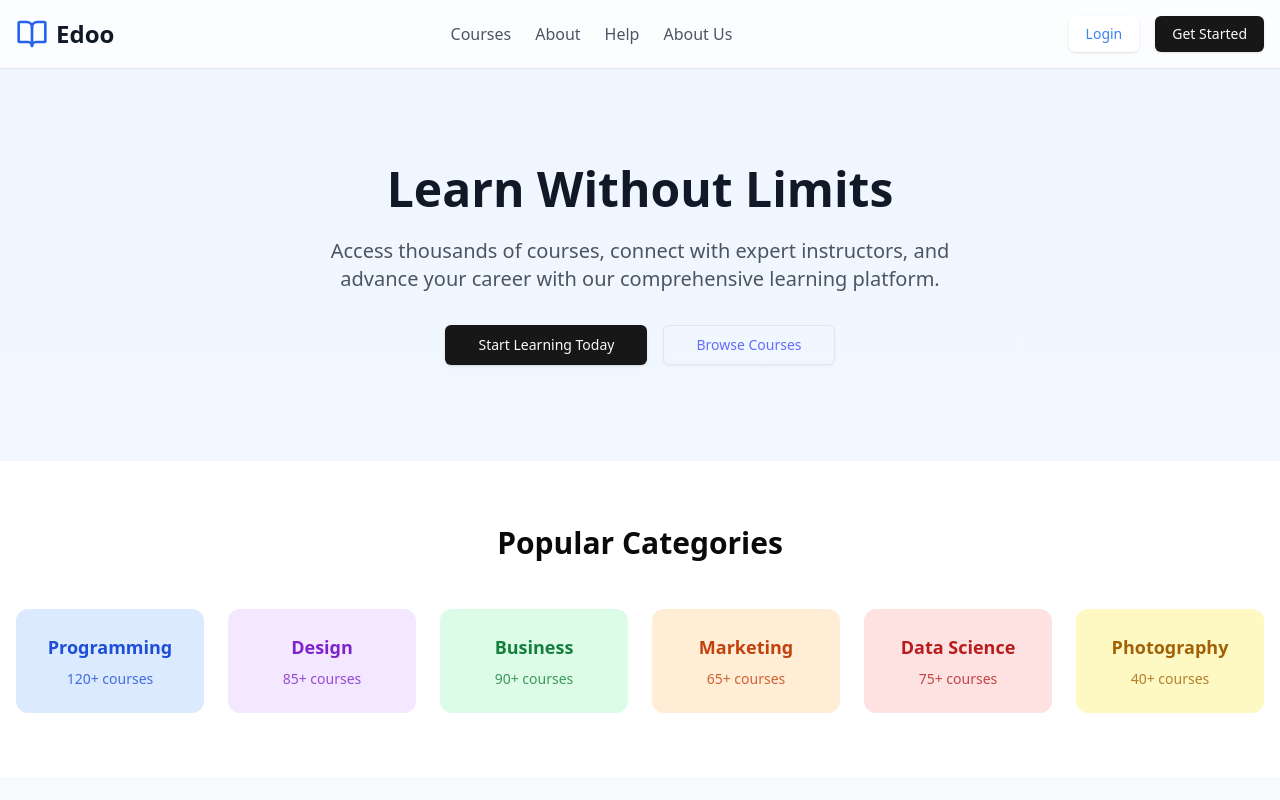
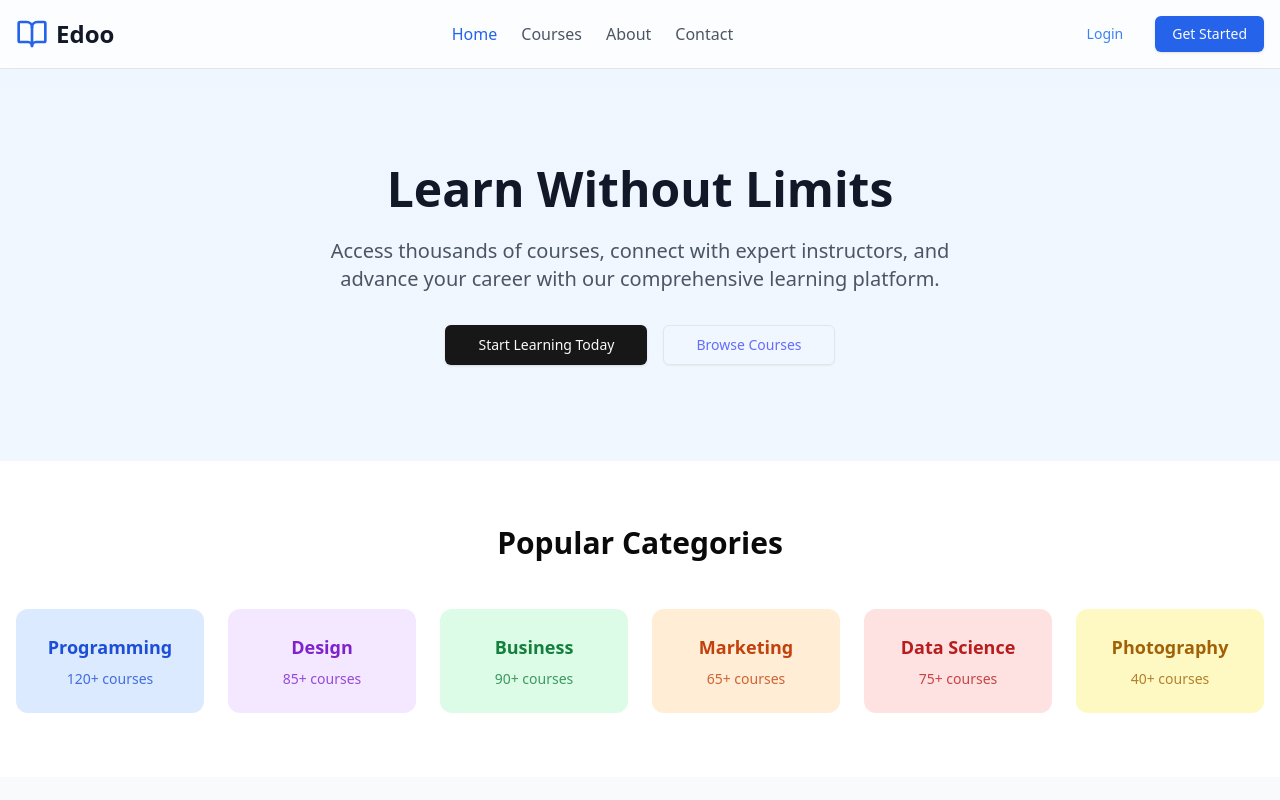
Before and after one commit to syndisc/WCHL, a React (Vite) app in the folder src/template_frontend/: page / in a window 1280 px wide. Shown: the top 800 px of the page. Built offline with nearby package versions, Linux system fonts and the light colour scheme; what @dfinity/agent would draw is missing.

Commit message:
add navbar component

```diff
--- /dev/null
+++ b/src/template_frontend/src/components/navbar.jsx
@@ -0,0 +1,66 @@
+import * as React from "react";
+import { BookOpen } from "lucide-react";
+import { Link } from "react-router-dom";
+import { cn } from "@/lib/utils";
+import { Button } from "@/components/ui/button";
+
+const Navbar = React.forwardRef(({ className, activePath = "", ...props }, ref) => {
+  const navLinks = [
+    { to: "/", label: "Home", exact: true },
+    { to: "/courses-guest", label: "Courses" },
+    { to: "/about", label: "About" },
+    // { to: "/help/:slug", label: "Help" },
+    { to: "/contact", label: "Contact" },
+  ];
+
+  return (
+    <header ref={ref} className={cn(className)} {...props}>
+      <div className="container mx-auto px-4 py-4 flex items-center justify-between">
+        <Link to="/" className="flex items-center space-x-2">
+          <BookOpen className="h-8 w-8 text-blue-600" />
+          <span className="text-2xl font-bold text-gray-900">Edoo</span>
+        </Link>
+
+        <nav className="hidden md:flex items-center space-x-6">
+          {navLinks.map((link) => {
+            const isActive = link.exact
+              ? activePath === link.to
+              : activePath.startsWith(link.to);
+            return (
+              <Link
+                key={link.to}
+                to={link.to}
+                className={cn(
+                  "transition-colors",
+                  isActive
+                    ? "text-blue-600 font-medium"
+                    : "text-gray-600 hover:text-blue-600"
+                )}
+              >
+                {link.label}
+              </Link>
+            );
+          })}
+        </nav>
+
+        <div className="flex items-center space-x-4">
+          <Link to="/auth/login">
+            <Button
+              variant="ghost"
+              className="bg-white/0 text-blue-500 border-none hover:text-blue-500 hover:bg-gray-100 active:bg-gray-200 focus:outline-none focus:ring-0"
+            >
+              Login
+            </Button>
+          </Link>
+          <Link to="/auth/register">
+            <Button className="bg-blue-600 hover:bg-blue-700 active:hover:bg-blue-800 focus:outline-none focus:ring-0">Get Started</Button>
+          </Link>
+        </div>
+      </div>
+    </header>
+  );
+});
+
+Navbar.displayName = "Navbar";
+
+export { Navbar };
--- a/src/template_frontend/src/pages/about/About.jsx
+++ b/src/template_frontend/src/pages/about/About.jsx
@@ -18,12 +18,14 @@ import {
   CheckCircle
 } from "lucide-react"
 import { Link } from "react-router-dom"
+import { Navbar } from "@/components/navbar"
 
 export default function AboutPage() {
   return (
     <div className="min-h-screen bg-gradient-to-b from-purple-50 via-blue-50 to-white">
       {/* Header */}
-      <header className="border-b bg-white/80 backdrop-blur-sm sticky top-0 z-50">
+      <Navbar className="border-b bg-white/80 backdrop-blur-sm sticky top-0 z-50" activePath="/about" />
+      {/* <header className="border-b bg-white/80 backdrop-blur-sm sticky top-0 z-50">
         <div className="container mx-auto px-4 py-4 flex items-center justify-between">
           <div className="flex items-center space-x-2">
             <BookOpen className="h-8 w-8 text-blue-600" />
@@ -44,7 +46,7 @@ export default function AboutPage() {
             </Link>
           </div>
         </div>
-      </header>
+      </header> */}
 
       {/* Hero Section */}
       <section className="py-24 px-4">
--- a/src/template_frontend/src/pages/course/GuestCourse.jsx
+++ b/src/template_frontend/src/pages/course/GuestCourse.jsx
@@ -22,6 +22,7 @@ import {
 } from "lucide-react"
 import { Link } from 'react-router-dom'
 import { Button } from '@/components/ui/button'
+import { Navbar } from '@/components/navbar'
 
 // Dummy course data
 const allCourses = [
@@ -391,7 +392,8 @@ export default function ExploreCourses() {
   return (
     <div className="min-h-screen bg-gradient-to-b from-blue-50 to-white">
       {/* Header */}
-      <header className="border-b bg-white/80 backdrop-blur-sm sticky top-0 z-50">
+      <Navbar className="border-b bg-white/80 backdrop-blur-sm sticky top-0 z-50" activePath="/courses-guest" />
+      {/* <header className="border-b bg-white/80 backdrop-blur-sm sticky top-0 z-50">
         <div className="container mx-auto px-4 py-4 flex items-center justify-between">
           <div className="flex items-center space-x-2">
             <BookOpen className="h-8 w-8 text-blue-600" />
@@ -412,7 +414,7 @@ export default function ExploreCourses() {
             </Link>
           </div>
         </div>
-      </header>
+      </header> */}
 
       {/* Page Header */}
       <section className="py-16 px-4 bg-gradient-to-r from-purple-600 to-blue-600 text-white">
--- a/src/template_frontend/src/pages/home/home.jsx
+++ b/src/template_frontend/src/pages/home/home.jsx
@@ -3,12 +3,14 @@ import { motion } from "framer-motion"
 import { Button } from "../../components/ui/button"
 import { Card, CardDescription, CardHeader, CardTitle } from "../../components/ui/card"
 import { BookOpen, Users, Award, Star, Play, CheckCircle, TrendingUp, Globe, Clock } from "lucide-react"
+import { Navbar } from "@/components/navbar"
 
 export default function HomePage() {
   return (
     <div className="min-h-screen bg-gradient-to-b from-blue-50 to-white">
       {/* Header */}
-      <header className="border-b bg-white/80 backdrop-blur-sm sticky top-0 z-50">
+      <Navbar className="border-b bg-white/80 backdrop-blur-sm sticky top-0 z-50" activePath="/" />
+      {/* <header className="border-b bg-white/80 backdrop-blur-sm sticky top-0 z-50">
         <div className="container mx-auto px-4 py-4 flex items-center justify-between">
           <div className="flex items-center space-x-2">
             <BookOpen className="h-8 w-8 text-blue-600" />
@@ -37,7 +39,7 @@ export default function HomePage() {
             </Link>
           </div>
         </div>
-      </header>
+      </header> */}
 
       {/* Hero / Jumbotron */}
       <section className="py-24 px-4">
```
